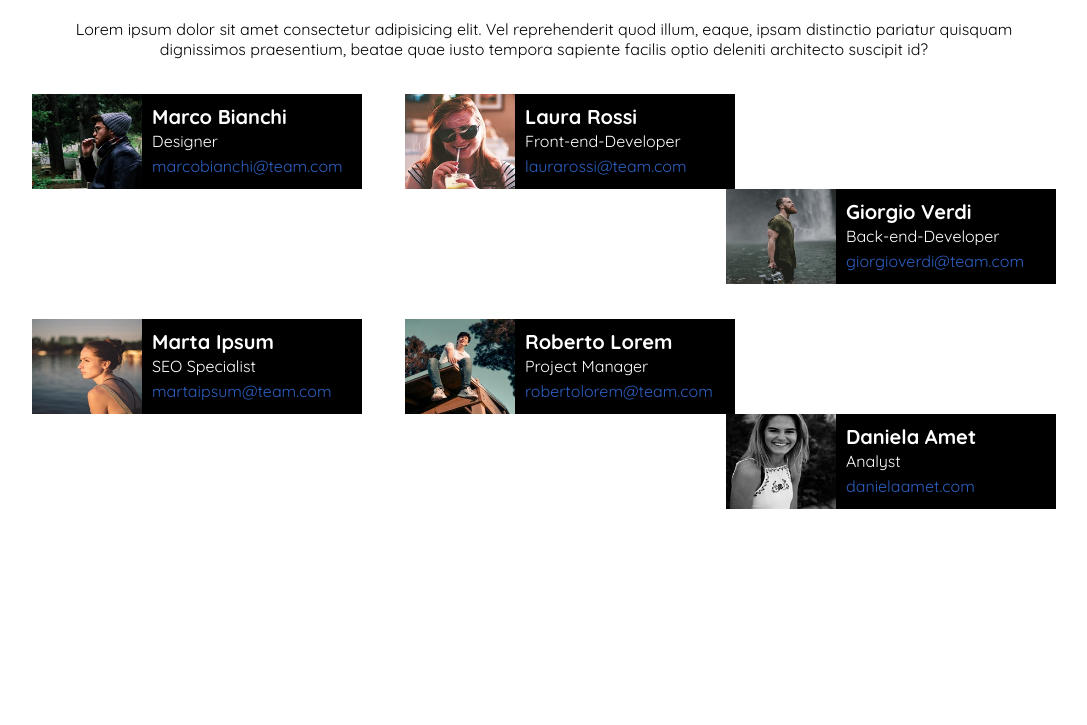
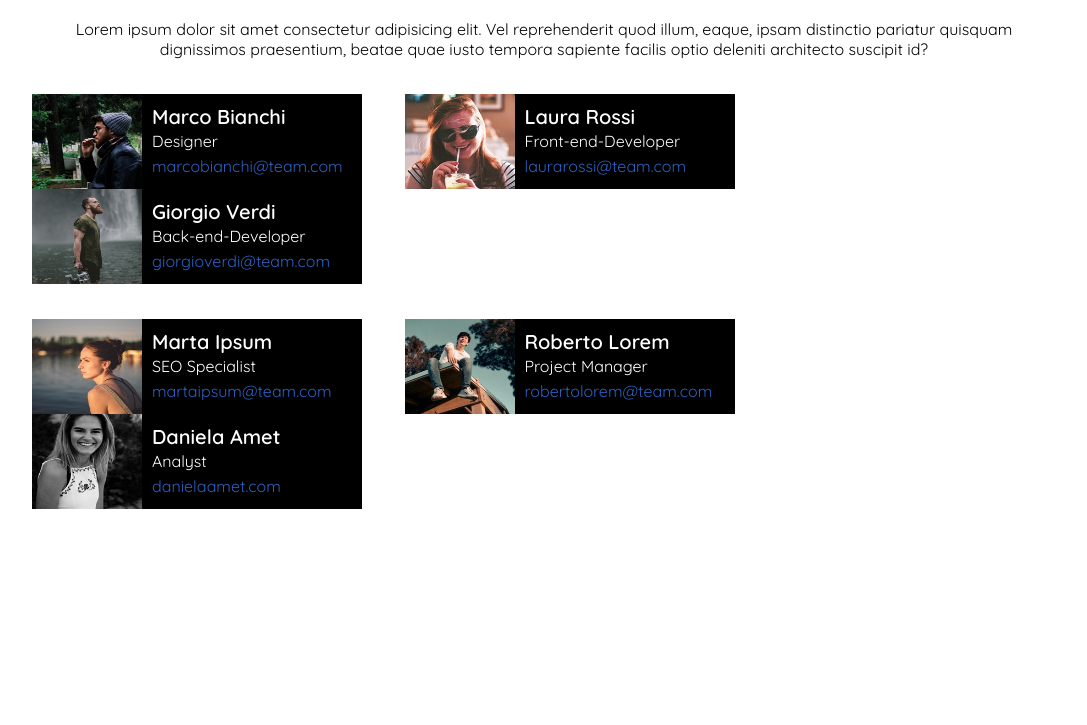
Before and after one commit to LouisAssaneFaye/html-css-float-cards, a plain HTML site: page index.html in a window 1280 px wide. Shown: the part 75-800 px from the top of the page, without its empty margins (96-1183 px from the left). Drawn offline with Linux system fonts and the light colour scheme.

Commit message:
ho apportato una piccola correzione al codice

```diff
--- a/cartella-css/style.css
+++ b/cartella-css/style.css
@@ -27,13 +27,6 @@ header{
 }
 
 
-
-
-
-.first-row{
-
-}
-
 .clearfix::after {
     content: "";
     display: table;
@@ -55,12 +48,9 @@ header{
 
 }
 
-.float-right{
-    float: right;
-}
-
 .margin-auto{
-    margin-left:43px;
+    margin-left: 42.5px;
+    margin-right: 42.5px;
 }
 
 .foto,.informazioni{
@@ -94,5 +84,5 @@ img{
 
 h1{
     color: rgb(211, 61, 131);
-    font-weight: bolder;
+    font-weight:bolder;
 }
--- a/index.html
+++ b/index.html
@@ -7,7 +7,7 @@
     <title>Document</title>
     <link rel="preconnect" href="https://fonts.googleapis.com">
     <link rel="preconnect" href="https://fonts.gstatic.com" crossorigin>
-    <link href="https://fonts.googleapis.com/css2?family=Quicksand:wght@300;400;500;600;700&display=swap" rel="stylesheet">
+    <link href="https://fonts.googleapis.com/css2?family=Quicksand:wght@300;400;500;600&display=swap" rel="stylesheet">
     <link rel="stylesheet" href="cartella-css/style.css">
 </head>
 <body>
@@ -71,7 +71,7 @@
 
                     </div>
 
-                    <div class="rectangle float-right clearfix">
+                    <div class="rectangle float-left clearfix">
 
                         <div class="foto">
 
@@ -130,7 +130,7 @@
 
                     </div>
 
-                    <div class="rectangle float-right clearfix">
+                    <div class="rectangle float-left clearfix">
 
                         <div class="foto">
 
```
Also changed, not shown: 1 other file.
